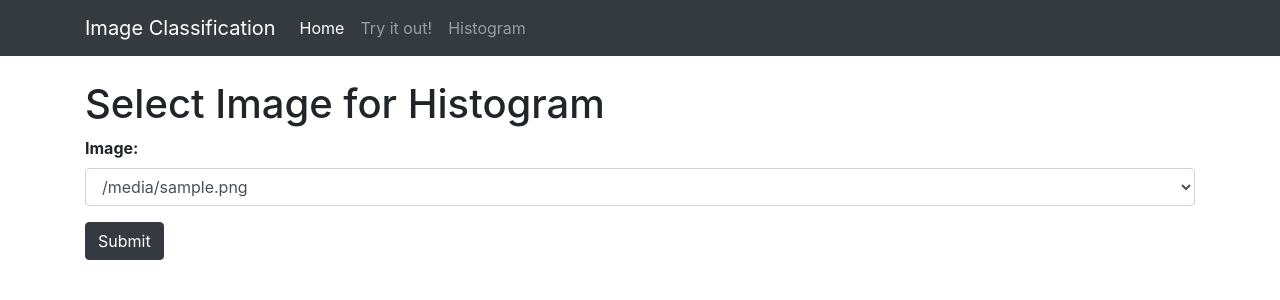
After one commit to kenanarslanbay/image-classification, a FastAPI app: template app/templates/histogram_select.html in a window 1280 px wide. The commit adds this page. Shown: the top 300 px of the page. Run offline with FastAPI, Linux system fonts and the light colour scheme; the template is opened without the code that fills it: most values are stand-ins (such as "Sample title", 1, 10 or a date in 2020); some libraries are stand-ins or nearby versions.

Commit message:
add histogram section

```diff
--- a/app/templates/base.html
+++ b/app/templates/base.html
@@ -6,21 +6,17 @@
     <script src="http://ajax.googleapis.com/ajax/libs/jquery/1.10.1/jquery.min.js"></script>
     <link href="https://stackpath.bootstrapcdn.com/bootstrap/4.5.2/css/bootstrap.min.css" rel="stylesheet">
     <script src="https://cdn.jsdelivr.net/npm/chart.js@2.8.0"></script>
-    <link rel="shortcut icon" href='static/favicon.ico'">
-
+    <link rel="shortcut icon" href="/static/favicon.ico">
 </head>
 <body>
 
-
 <nav class="navbar navbar-expand-lg navbar-dark bg-dark">
     <div class="container">
-
         <a class="navbar-brand" href="/">Image Classification</a>
         <button class="navbar-toggler" type="button" data-toggle="collapse" data-target="#navbarSupportedContent"
                 aria-controls="navbarSupportedContent" aria-expanded="false" aria-label="Toggle navigation">
             <span class="navbar-toggler-icon"></span>
         </button>
-
         <div class="collapse navbar-collapse" id="navbarSupportedContent">
             <ul class="navbar-nav mr-auto">
                 <li class="nav-item active">
@@ -29,29 +25,30 @@
                 <li class="nav-item">
                     <a class="nav-link" href="/classifications">Try it out!</a>
                 </li>
-
+                <!-- New link for the histogram feature -->
+                <li class="nav-item">
+                    <a class="nav-link" href="/histogram/select">Histogram</a>
+                </li>
             </ul>
         </div>
     </div>
 </nav>
 
-
-<div class="container">
+<div class="container mt-4">
     <div class="text-danger font-weight-bold">
-        {% for error in errors %}
-          <li>{{error}}</li>
-        {% endfor %}
-      </div>
-
+        {% if errors %}
+          <ul>
+          {% for error in errors %}
+              <li>{{ error }}</li>
+          {% endfor %}
+          </ul>
+        {% endif %}
+    </div>
     {% block content %}
-
-
     {% endblock %}
 </div>
 
-
 <script src="https://code.jquery.com/jquery-2.1.4.min.js"></script>
 <script src="https://stackpath.bootstrapcdn.com/bootstrap/4.5.2/js/bootstrap.min.js"></script>
-
 </body>
 </html>
--- /dev/null
+++ b/app/templates/histogram_select.html
@@ -0,0 +1,16 @@
+{% extends "base.html" %}
+
+{% block content %}
+    <h1>Select Image for Histogram</h1>
+    <form action="/histogram/select" method="post" novalidate>
+        <div class="form-group">
+            <label for="image_id"><strong>Image:</strong></label>
+            <select class="form-control" id="image_id" name="image_id">
+                {% for image in images %}
+                  <option value="{{ image }}">{{ image }}</option>
+                {% endfor %}
+            </select>
+        </div>
+        <button type="submit" class="btn btn-dark">Submit</button>
+    </form>
+{% endblock %}
--- a/main.py
+++ b/main.py
@@ -3,45 +3,47 @@ from fastapi import FastAPI, Request
 from fastapi.responses import HTMLResponse
 from fastapi.staticfiles import StaticFiles
 from fastapi.templating import Jinja2Templates
+
 from app.config import Configuration
 from app.forms.classification_form import ClassificationForm
 from app.ml.classification_utils import classify_image
 from app.utils import list_images
 
+# NEW: Import the histogram router
+from app.routes.histogram import router as histogram_router
 
 app = FastAPI()
 config = Configuration()
 
+# Mount static files and configure templates.
 app.mount("/static", StaticFiles(directory="app/static"), name="static")
 templates = Jinja2Templates(directory="app/templates")
-
+# Make the templates accessible to all routers (including histogram).
+app.state.templates = templates
 
 @app.get("/info")
 def info() -> dict[str, list[str]]:
-    """Returns a dictionary with the list of models and
-    the list of available image files."""
+    """Return available models and images."""
     list_of_images = list_images()
     list_of_models = Configuration.models
-    data = {"models": list_of_models, "images": list_of_images}
-    return data
-
+    return {"models": list_of_models, "images": list_of_images}
 
 @app.get("/", response_class=HTMLResponse)
 def home(request: Request):
-    """The home page of the service."""
+    """Render the home page."""
     return templates.TemplateResponse("home.html", {"request": request})
-
 
 @app.get("/classifications")
 def create_classify(request: Request):
+    """Render the classification selection page."""
     return templates.TemplateResponse(
         "classification_select.html",
         {"request": request, "images": list_images(), "models": Configuration.models},
     )
 
-
 @app.post("/classifications")
 async def request_classification(request: Request):
+    """Handle image classification requests."""
     form = ClassificationForm(request)
     await form.load_data()
     image_id = form.image_id
@@ -55,3 +57,8 @@ async def request_classification(request: Request):
             "classification_scores": json.dumps(classification_scores),
         },
     )
+
+# NEW: Include the histogram router.
+# The histogram router provides a GET endpoint to display a dropdown for image selection
+# (similar to the classification form) and a POST endpoint to generate and return the histogram.
+app.include_router(histogram_router, prefix="/histogram")
--- a/requirements.txt
+++ b/requirements.txt
@@ -4,3 +4,4 @@ torchvision
 requests
 Pillow
 python-multipart
+matplotlib
```
Also changed, not shown: app/routes/histogram.py (added, +68 -0 lines), app/templates/histogram_output.html (added, +16 -0 lines).
